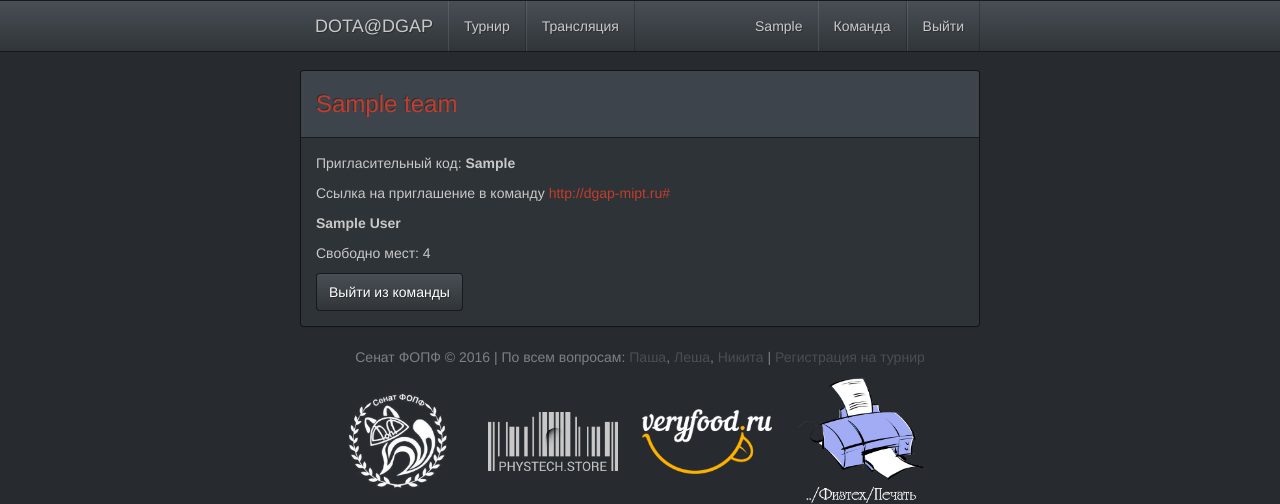
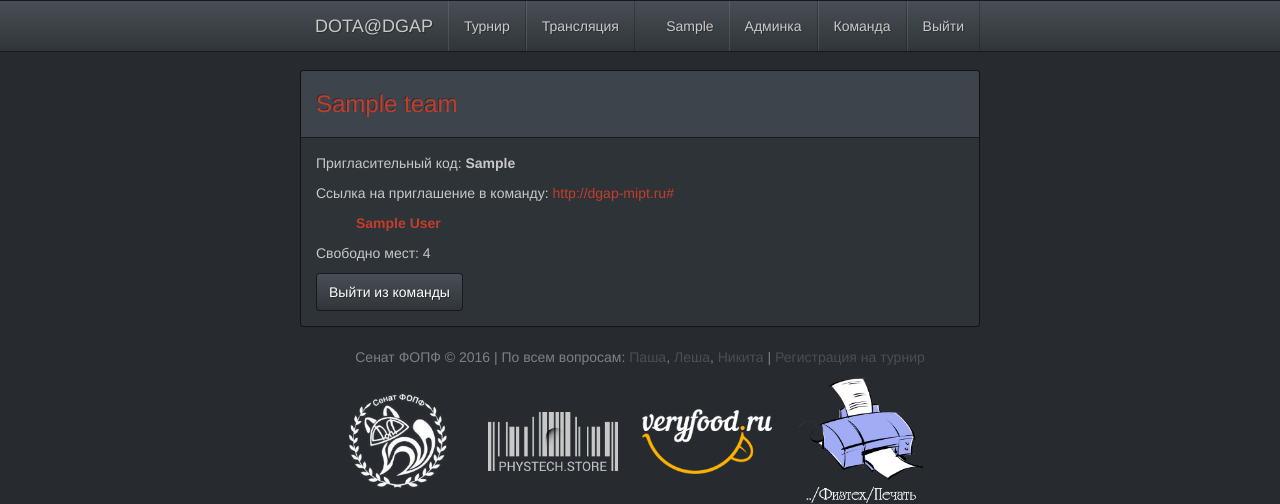
Before and after one commit to FOPF/dgap_challenge, a Django app: page /dota/team/ in a window 1280 px wide. Shown: the top 504 px of the page. Run offline with Django 3.2, Linux system fonts and the light colour scheme; a user stored in the database is signed in; tables that the repository leaves empty hold one stand-in row (values such as "Sample post"); style sheets or scripts are compiled from the project's sources; some libraries are stand-ins or nearby versions.

Commit message:
Added "admin" button for staff&superusers Added links to VKprofiles of teammates

```diff
--- a/dota/static/dota/style.css
+++ b/dota/static/dota/style.css
@@ -3,6 +3,9 @@
   nav .container-fluid {
     max-width: 680px;
   }
+}
+body {
+  padding-top: 70px;
 }
 .container {
   width: 100%;
@@ -11,9 +14,6 @@
 }
 .container-fluid {
   padding: 0px;
-}
-body {
-  padding-top: 70px;
 }
 .navbar {
   border-radius: 0px;
@@ -28,13 +28,6 @@ body {
 }
 .panel-group .panel {
   margin-bottom: 20px;
-}
-.article-img {
-  border-radius: 3px;
-  overflow: hidden;
-}
-.article-img img {
-  width: 100%;
 }
 .panel h1,
 h2,
@@ -54,6 +47,13 @@ h3 {
 .messages .alert p {
   color: #d7d7d7;
 }
+.article-img {
+  border-radius: 3px;
+  overflow: hidden;
+}
+.article-img img {
+  width: 100%;
+}
 /*
 footer span {
   color: #7a8288;
@@ -62,6 +62,9 @@ footer span {
   }
 }
 */
+ul.team-members li {
+  list-style-type: none;
+}
 footer {
   color: #7a8288;
   padding-bottom: 20px;
--- a/dota/static/dota/style.less
+++ b/dota/static/dota/style.less
@@ -2,6 +2,10 @@
   .main, nav .container-fluid {
     max-width: 680px; // old 730
   }
+}
+
+body {
+  padding-top: 70px;
 }
 
 .container {
@@ -12,10 +16,6 @@
 
 .container-fluid {
   padding: 0px;
-}
-
-body {
-  padding-top: 70px;
 }
 
 .navbar {
@@ -41,14 +41,6 @@ body {
 //  margin-bottom: 10px;
 //}
 
-.article-img {
-  border-radius: 3px;
-  overflow: hidden;
-  img {
-    width: 100%;
-  }
-}
-
 .panel h1, h2, h3, a {
   color: #c33d2b;
 }
@@ -64,6 +56,14 @@ body {
   }
 }
 
+.article-img {
+  border-radius: 3px;
+  overflow: hidden;
+  img {
+    width: 100%;
+  }
+}
+
 /*
 footer span {
   color: #7a8288;
@@ -72,6 +72,14 @@ footer span {
   }
 }
 */
+
+ul.team-members li {
+  list-style-type: none;
+  a {
+    //text-decoration: none;
+  }
+}
+
 @footer-color: #7a8288;
 footer {
   color: @footer-color;
--- a/dota/templates/dota/nav.html
+++ b/dota/templates/dota/nav.html
@@ -19,7 +19,10 @@
         <ul class="nav navbar-nav navbar-right">
             {% if user.is_authenticated %}
                 <p class="navbar-text">{{ user.first_name }}</p>
-                <li><a href="{%  url "dota:team" %}">Команда</a></li>
+                {% if user.is_superuser or user.is_staff %}
+                    <li><a href="{% url "admin:index" %}">Админка</a></li>
+                {% endif %}
+                <li><a href="{% url "dota:team" %}">Команда</a></li>
                 <li><a href="{% url "dota:logout" %}">Выйти</a></li>
             {% else %}
                 <li><a href="{% url 'social:begin' 'vk-oauth2' %}?next={% url 'dota:index' %}">Войти через vk</a></li>
--- a/dota/templates/dota/team.html
+++ b/dota/templates/dota/team.html
@@ -9,12 +9,14 @@
                 </div>
                 <div class="panel-body">
                     <p>Пригласительный код: <b>{{ team.invite_key }}</b></p>
-                    <p>Ссылка на приглашение в команду <a href="{%  url 'dota:join_invite' team.invite_key %}">http://dgap-mipt.ru{%  url 'dota:join_invite' team.invite_key %}</a></p>
-                    {% for member in members %}
-                        <p><b>{{ member.user.first_name }} {{ member.user.last_name }}</b></p>
-                    {% empty %}
-                        <p>Нет участников</p>
-                    {% endfor %}
+                    <p>Ссылка на приглашение в команду: <a href="{% url 'dota:join_invite' team.invite_key %}">http://dgap-mipt.ru{%  url 'dota:join_invite' team.invite_key %}</a></p>
+                    <ul class="team-members">
+                        {% for member in members %}
+                            <li><b><a href="http://vk.com/{{ member.user.username }}">{{ member.user.first_name }} {{ member.user.last_name }}</a></b></li>
+                        {% empty %}
+                            <p>Нет участников</p>
+                        {% endfor %}
+                    </ul>
                     {% if free > 0 %}
                         <p>Свободно мест: {{ free }}</p>
                     {% else %}
```
